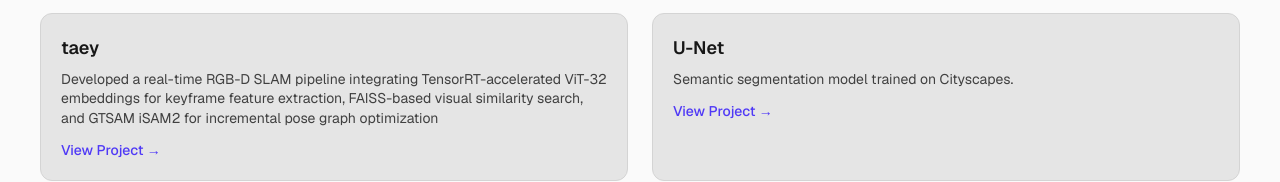
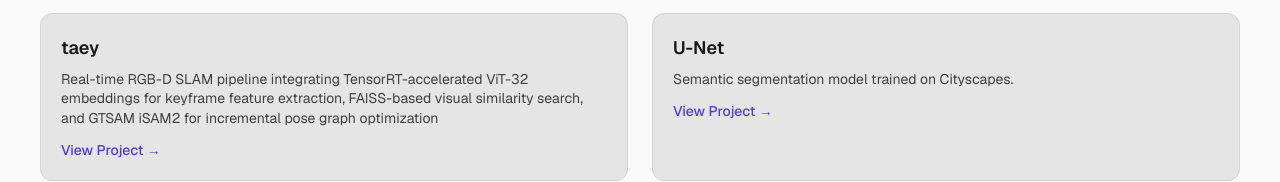
Before and after one commit to wakrson/portfolio, a Next.js app: page / in a window 1280 px wide. Shown: the part 589-771 px from the top of the page. Built offline with nearby package versions, Linux system fonts and the light colour scheme.

Commit message:
updated taey wording

```diff
--- a/app/page.js
+++ b/app/page.js
@@ -81,7 +81,7 @@
         {[
           {
             title: "taey",
-            desc: "Developed a real-time RGB-D SLAM pipeline integrating TensorRT-accelerated ViT-32 embeddings for keyframe feature extraction, FAISS-based visual similarity search, and GTSAM iSAM2 for incremental pose graph optimization",
+            desc: "Real-time RGB-D SLAM pipeline integrating TensorRT-accelerated ViT-32 embeddings for keyframe feature extraction, FAISS-based visual similarity search, and GTSAM iSAM2 for incremental pose graph optimization",
             link: "https://github.com/wakrson/taey",
           },
           {
```
